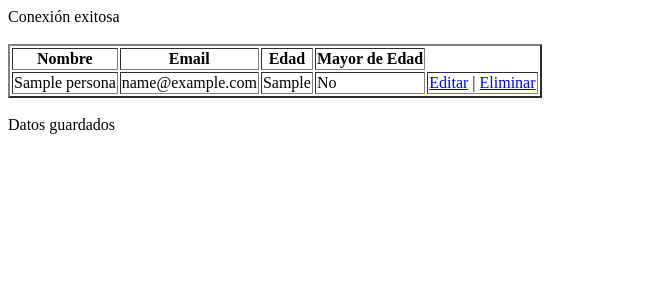
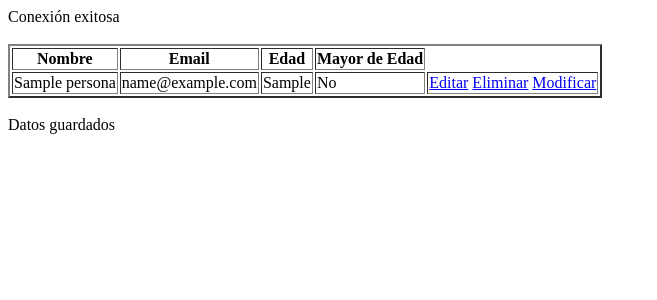
Before and after one commit to Sebastian-Alba-O/Examen_db, a PHP site: page / in a window 1280 px wide. Shown: the top 300 px of the page, without its empty margins (0-657 px from the left). Run offline with PHP 8.4, Linux system fonts and the light colour scheme; tables that the repository leaves empty or names only in its code hold one stand-in row (values such as "Sample post").

Commit message:
Botones tabla

```diff
--- a/index.php
+++ b/index.php
@@ -40,8 +40,9 @@ if ($resultadosSQL->num_rows > 0) {
 
 
                 <td>
-                    <a href='editar.php?id=$id'>Editar</a> |
+                    <a href='editar.php?id=$id'>Editar</a>
                     <a href='eliminar.php?id=$id'>Eliminar</a>
+                    <a href='modificar.php?id=$id'>Modificar</a>
                 </td>
             </tr>";
 
```
Also changed, not shown: modificar.php (added).
